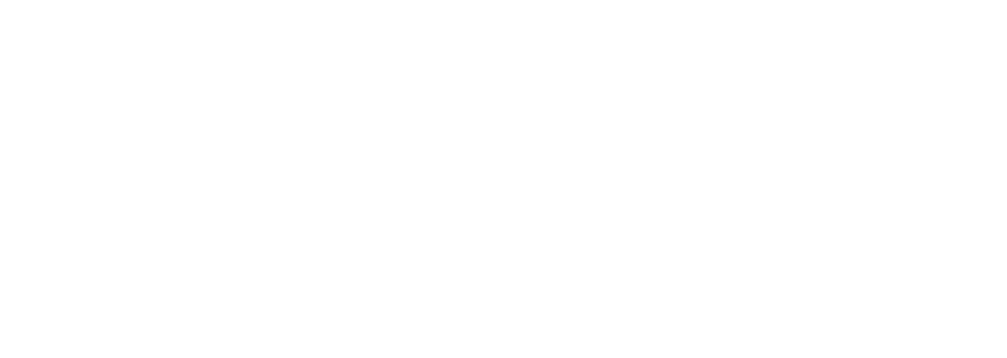
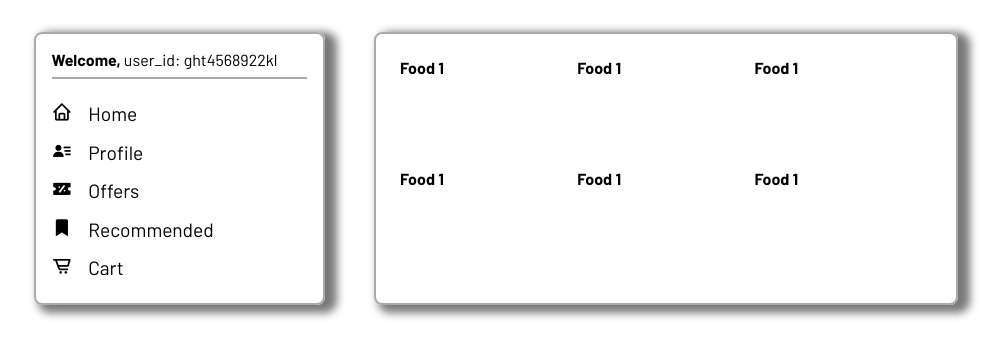
Before and after one commit to MuthonduG/orders_apt_frontend, a website: page src/main_pages/profile/profile.html in a window 1280 px wide. Shown: the whole page, without its empty margins (120-1127 px from the left). Drawn offline with nearby package versions, Linux system fonts and the light colour scheme.

Commit message:
profile html & css initial commit

```diff
--- a/src/components/contact/contact.css
+++ b/src/components/contact/contact.css
@@ -73,6 +73,7 @@
     border: 2px aolid  rgb(29, 29, 29);
     border-radius: 0.3rem;
     padding: 0.5rem;
+    background: rgb(229, 229, 229);
 }
 
 .contact__form-btn {
--- /dev/null
+++ b/src/main_pages/profile/profile.css
@@ -0,0 +1,73 @@
+.user__profile {
+    width: 100%;
+    height: auto;
+    display: flex;
+    justify-content: center;
+    overflow: hidden;
+    padding: 2rem;
+}
+
+.user__profile-container {
+    width: 80%;
+    display: grid;
+    grid-template-columns: 30% 60%;
+    gap: 5%;
+}
+
+.user__profile-card1 {
+    display: flex;
+    flex-direction: column;
+    justify-content: center;
+    gap: 2px;
+    border: 2px solid rgb(170, 170, 170);
+    box-shadow: .5rem .25rem .5rem .25rem rgb(122, 120, 120);
+    border-radius: 0.5rem;
+    padding: 1rem;
+}
+
+.user__profile-cardHeader {
+    margin-bottom: .9rem;
+    padding-bottom: .5rem;
+    border-bottom: 2px solid rgb(170, 170, 170);
+}
+
+.profile__card-link a {
+    cursor: pointer;
+    padding: .5rem;
+    border-radius: .5rem;
+    transition: 600ms all ease;
+}
+
+.profile__card-link a:hover{
+    letter-spacing: 4px;
+    background: rgb(24, 24, 24);
+    color: white;
+}
+
+.profile__card-link:hover i {
+    color: crimson;
+    font-weight: bold;
+}
+
+.profile__main-content {
+    display: grid;
+    grid-template-columns: repeat(3, 1fr);
+    border: 2px solid rgb(170, 170, 170);
+    box-shadow: .5rem .25rem .5rem .25rem rgb(122, 120, 120);
+    border-radius: 0.5rem;
+    padding: 1.5rem;
+}
+
+.food__card img{
+    display: none;
+}
+
+.user__profile-cardBody {
+    line-height: 2;
+    font-size: 1.2rem;
+}
+
+.user__profile-cardBody i {
+    font-size: 1.3rem;
+    padding-right: 4px;
+}
--- a/src/main_pages/profile/profile.html
+++ b/src/main_pages/profile/profile.html
@@ -4,8 +4,130 @@
     <meta charset="UTF-8">
     <meta name="viewport" content="width=device-width, initial-scale=1.0">
     <title>Document</title>
+    <link href='https://unpkg.com/boxicons@2.1.4/css/boxicons.min.css' rel='stylesheet'>
+    <link rel="stylesheet" href="./profile.css">
+    <link rel="stylesheet" href="/style.css">
 </head>
 <body>
+    <section class="user__profile">
+        <main class="user__profile-container">
+            <div class="user__profile-sidebar">
+                <article class="user__profile-card1">
+                    <div class="user__profile-cardHeader">
+                        <span><b>Welcome,</b></span>
+                        <span>user_id: ght4568922kl</span>
+                    </div>
+                    <div class="user__profile-cardBody">
+                        <div class="profile__card-link">
+                            <i class='bx bx-home'></i>
+                            <a href="">Home</a>
+                        </div>
+                        <div class="profile__card-link">
+                            <i class='bx bxs-user-detail'></i>
+                            <a href="">Profile</a>
+                        </div>
+                        <div class="profile__card-link">
+                            <i class='bx bxs-discount' ></i>
+                            <a href="">Offers</a>
+                        </div>
+                        <div class="profile__card-link">
+                            <i class='bx bxs-bookmark-star'></i>
+                            <a href="">Recommended</a>
+                        </div>
+                        <div class="profile__card-link">
+                            <i class='bx bx-cart-alt'></i>
+                            <a href="">Cart</a>
+                        </div>
+                    </div>
+                </article>
+            </div>
 
+            <div class="profile__main-content">
+                <article class="food__card">
+                    <div class="food__card-img">
+                        <img src="/image/fd2.jpg" alt="">
+                    </div>
+                    <div class="food__card-body">
+                        <div class="food__body-title">
+                            <span><b>Food 1</b></span>
+                        </div>
+                        <div class="food__addto_cart">
+                            <a href="" class="cart-btn"></a>
+                        </div>
+                    </div>
+                </article>
+
+                <article class="food__card">
+                    <div class="food__card-img">
+                        <img src="/image/fd2.jpg" alt="">
+                    </div>
+                    <div class="food__card-body">
+                        <div class="food__body-title">
+                            <span><b>Food 1</b></span>
+                        </div>
+                        <div class="food__addto_cart">
+                            <a href="" class="cart-btn"></a>
+                        </div>
+                    </div>
+                </article>
+
+                <article class="food__card">
+                    <div class="food__card-img">
+                        <img src="/image/fd2.jpg" alt="">
+                    </div>
+                    <div class="food__card-body">
+                        <div class="food__body-title">
+                            <span><b>Food 1</b></span>
+                        </div>
+                        <div class="food__addto_cart">
+                            <a href="" class="cart-btn"></a>
+                        </div>
+                    </div>
+                </article>
+
+                <article class="food__card">
+                    <div class="food__card-img">
+                        <img src="/image/fd2.jpg" alt="">
+                    </div>
+                    <div class="food__card-body">
+                        <div class="food__body-title">
+                            <span><b>Food 1</b></span>
+                        </div>
+                        <div class="food__addto_cart">
+                            <a href="" class="cart-btn"></a>
+                        </div>
+                    </div>
+                </article>
+
+                <article class="food__card">
+                    <div class="food__card-img">
+                        <img src="/image/fd2.jpg" alt="">
+                    </div>
+                    <div class="food__card-body">
+                        <div class="food__body-title">
+                            <span><b>Food 1</b></span>
+                        </div>
+                        <div class="food__addto_cart">
+                            <a href="" class="cart-btn"></a>
+                        </div>
+                    </div>
+                </article>
+
+                <article class="food__card">
+                    <div class="food__card-img">
+                        <img src="/image/fd2.jpg" alt="">
+                    </div>
+                    <div class="food__card-body">
+                        <div class="food__body-title">
+                            <span><b>Food 1</b></span>
+                        </div>
+                        <div class="food__addto_cart">
+                            <a href="" class="cart-btn"></a>
+                        </div>
+                    </div>
+                </article>
+            </div>
+        </main>
+    </section>
 </body>
 </html>
--- a/src/main_pages/register/registrer.css
+++ b/src/main_pages/register/registrer.css
@@ -33,6 +33,7 @@
     height: 1.5rem;
     width: 100%;
     padding: 0.25rem;
+    background: rgb(229, 229, 229);
 }
 
 .regitser__phone-contry {
--- a/style.css
+++ b/style.css
@@ -25,7 +25,7 @@
   position:relative;
   text-transform:uppercase;
   cursor: pointer;
-  border: 2px solid white;
+  border: 2px solid rgb(2, 2, 2);
 }
 
 .btn:before,
@@ -107,7 +107,7 @@
 .hyperlinks__list  a {
     padding: .4em .5em;
     position: relative;
-    color: white;
+    color: rgb(10, 10, 10);
 }
 
 .hyperlinks__list a::before,
@@ -150,7 +150,8 @@
 
 
 .landing__navbar {
-    background: #060606;
+    background-image: linear-gradient(to top right, rgb(255, 213, 0), rgb(236, 212, 94), rgb(227, 209, 122));
+    box-shadow: .5rem 0 .5rem 0 #000000;
 }
 
 .container {
@@ -160,5 +161,5 @@
 }
 
 .landing__body {
-    background-image: linear-gradient(to top right, #aafdfa, rgb(235, 249, 253), rgb(255, 255, 255));
+    background-image: linear-gradient(to top right, rgb(255, 213, 0), rgb(215, 196, 101), rgb(222, 210, 148));
 }
```
Also changed, not shown: src/components/landing/landing.html (+1 -1 lines), src/main_pages/login/login.html (+1 -1 lines).
